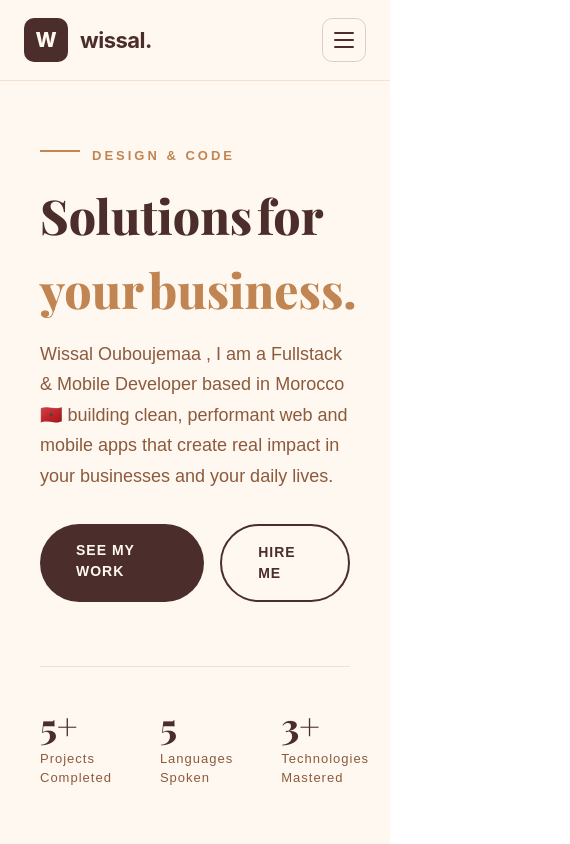
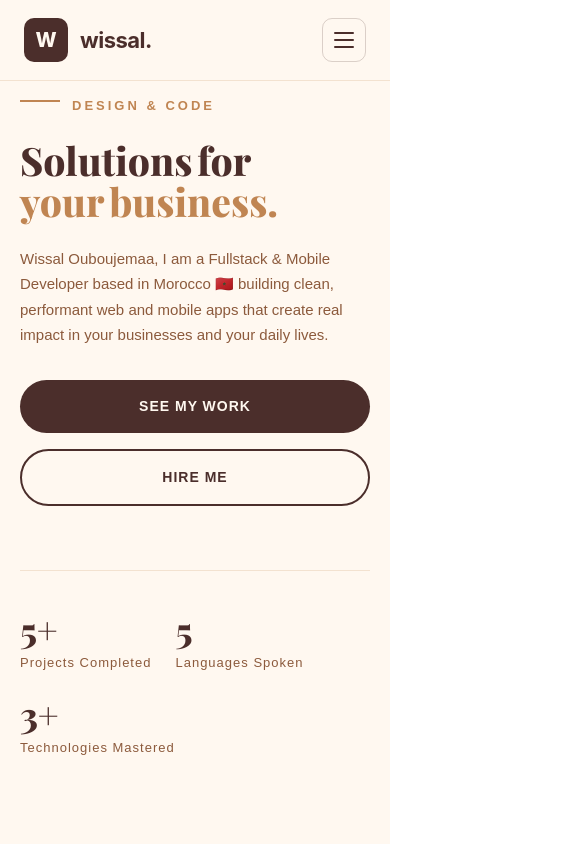
Before and after one commit to wiissal/wiissal-portfolio, a Next.js app: page / in a window 390 px wide. Shown: the top 844 px of the page, 570 px wide, since content can reach past the window. Built offline with nearby package versions, Linux system fonts and the light colour scheme.

Commit message:
fix(responsive): fix hero section mobile layout and overflow

```diff
--- a/src/app/components/Hero.jsx
+++ b/src/app/components/Hero.jsx
@@ -4,8 +4,21 @@ import { motion } from "framer-motion";
 
 export default function Hero() {
   return (
+    <>
+      <style>{`
+        @media (max-width: 768px) {
+          .hero-section { padding: 0 20px !important; }
+          .hero-title { font-size: clamp(36px, 10vw, 64px) !important; }
+          .hero-subtitle { font-size: 15px !important; }
+          .hero-buttons { flex-direction: column !important; }
+          .hero-btn { text-align: center !important; }
+          .hero-stats { gap: 24px !important; flex-wrap: wrap !important; }
+        }
+      `}</style>
+
       <section
         id="home"
+        className="hero-section"
         style={{
           minHeight: "100vh",
           backgroundColor: "#fff8f0",
@@ -14,196 +27,85 @@ export default function Hero() {
           justifyContent: "center",
           padding: "0 40px",
           paddingTop: 80,
+          overflowX: "hidden",
         }}
       >
-      <div
-        style={{
-          maxWidth: 1200,
-          width: "100%",
-          margin: "0 auto",
-          display: "flex",
-          flexDirection: "column",
-          gap: 24,
-        }}
-      >
+        <div style={{ maxWidth: 1200, width: "100%", margin: "0 auto", display: "flex", flexDirection: "column", gap: 24 }}>
+
           {/* Label */}
           <div style={{ display: "flex", alignItems: "center", gap: 12 }}>
             <div style={{ width: 40, height: 2, backgroundColor: "#c08552" }} />
-          <span
-            style={{
-              marginTop: 10,
-              fontSize: 13,
-              fontWeight: 600,
-              letterSpacing: 3,
-              textTransform: "uppercase",
-              color: "#c08552",
-              fontFamily: "sans-serif",
-            }}
-          >
+            <span style={{ marginTop: 10, fontSize: 13, fontWeight: 600, letterSpacing: 3, textTransform: "uppercase", color: "#c08552", fontFamily: "sans-serif" }}>
               Design & Code
             </span>
           </div>
 
-        {/* Line 1 */}
-        <div style={{ display: "flex", gap: "0.3em" }}>
-          <span
-            style={{
-              fontSize: "clamp(48px, 8vw, 96px)",
-              fontWeight: 800,
-              color: "#4b2e2b",
-              lineHeight: 1.05,
-              fontFamily: "var(--font-playfair)",
-            }}
-          >
+          {/* Heading */}
+          <div>
+            <div style={{ display: "flex", gap: "0.3em", flexWrap: "wrap" }}>
+              <span className="hero-title" style={{ fontSize: "clamp(36px, 8vw, 96px)", fontWeight: 800, color: "#4b2e2b", lineHeight: 1.05, fontFamily: "var(--font-playfair)" }}>
                 Solutions
               </span>
-          <span
-            style={{
-              fontSize: "clamp(48px, 8vw, 96px)",
-              fontWeight: 800,
-              color: "#4b2e2b",
-              lineHeight: 1.05,
-              fontFamily: "var(--font-playfair)",
-            }}
-          >
+              <span className="hero-title" style={{ fontSize: "clamp(36px, 8vw, 96px)", fontWeight: 800, color: "#4b2e2b", lineHeight: 1.05, fontFamily: "var(--font-playfair)" }}>
                 for
               </span>
             </div>
-
-        {/* Line 2 */}
-        <div style={{ display: "flex", gap: "0.3em" }}>
-          <span
-            style={{
-              fontSize: "clamp(48px, 8vw, 96px)",
-              fontWeight: 800,
-              color: "#c08552",
-              lineHeight: 1.05,
-              fontFamily: "var(--font-playfair)",
-            }}
-          >
+            <div style={{ display: "flex", gap: "0.3em", flexWrap: "wrap" }}>
+              <span className="hero-title" style={{ fontSize: "clamp(36px, 8vw, 96px)", fontWeight: 800, color: "#c08552", lineHeight: 1.05, fontFamily: "var(--font-playfair)" }}>
                 your
               </span>
-          <span
-            style={{
-              fontSize: "clamp(48px, 8vw, 96px)",
-              fontWeight: 800,
-              color: "#c08552",
-              lineHeight: 1.05,
-              fontFamily: "var(--font-playfair)",
-            }}
-          >
+              <span className="hero-title" style={{ fontSize: "clamp(36px, 8vw, 96px)", fontWeight: 800, color: "#c08552", lineHeight: 1.05, fontFamily: "var(--font-playfair)" }}>
                 business.
               </span>
             </div>
+          </div>
 
           {/* Subtitle */}
-        <p
-          style={{
-            fontSize: 18,
-            color: "#8c5a3c",
-            fontFamily: "sans-serif",
-            maxWidth: 520,
-            lineHeight: 1.7,
-            margin: 0,
-          }}
-        >
-          Wissal Ouboujemaa , I am a Fullstack & Mobile Developer based in
-          Morocco 🇲🇦 building clean, performant web and mobile apps that create
-          real impact in your businesses and your daily lives.
+          <p className="hero-subtitle" style={{ fontSize: 18, color: "#8c5a3c", fontFamily: "sans-serif", maxWidth: 520, lineHeight: 1.7, margin: 0 }}>
+            Wissal Ouboujemaa, I am a Fullstack & Mobile Developer based in Morocco 🇲🇦 building clean, performant web and mobile apps that create real impact in your businesses and your daily lives.
           </p>
 
           {/* CTA Buttons */}
-        <div style={{ display: "flex", gap: 16, marginTop: 8 }}>
+          <div className="hero-buttons" style={{ display: "flex", gap: 16, marginTop: 8 }}>
             <motion.a
               href="#projects"
-            onClick={(e) => {
-              e.preventDefault();
-              document
-                .getElementById("projects")
-                .scrollIntoView({ behavior: "smooth", block: "start" });
-            }}
+              onClick={(e) => { e.preventDefault(); document.getElementById("projects").scrollIntoView({ behavior: "smooth", block: "start" }); }}
               whileHover={{ scale: 1.05 }}
               whileTap={{ scale: 0.95 }}
-            style={{
-              padding: "16px 36px",
-              backgroundColor: "#4b2e2b",
-              color: "#fff8f0",
-              borderRadius: 50,
-              fontSize: 14,
-              fontWeight: 600,
-              letterSpacing: 1,
-              textDecoration: "none",
-              fontFamily: "sans-serif",
-              textTransform: "uppercase",
-            }}
-          >
+              className="hero-btn"
+              style={{ padding: "16px 36px", backgroundColor: "#4b2e2b", color: "#fff8f0", borderRadius: 50, fontSize: 14, fontWeight: 600, letterSpacing: 1, textDecoration: "none", fontFamily: "sans-serif", textTransform: "uppercase" }}>
               See My Work
             </motion.a>
             <motion.a
               href="#contact"
               whileHover={{ scale: 1.05 }}
               whileTap={{ scale: 0.95 }}
-            style={{
-              padding: "16px 36px",
-              backgroundColor: "transparent",
-              color: "#4b2e2b",
-              borderRadius: 50,
-              fontSize: 14,
-              fontWeight: 600,
-              letterSpacing: 1,
-              textDecoration: "none",
-              fontFamily: "sans-serif",
-              textTransform: "uppercase",
-              border: "2px solid #4b2e2b",
-            }}
-          >
+              className="hero-btn"
+              style={{ padding: "16px 36px", backgroundColor: "transparent", color: "#4b2e2b", borderRadius: 50, fontSize: 14, fontWeight: 600, letterSpacing: 1, textDecoration: "none", fontFamily: "sans-serif", textTransform: "uppercase", border: "2px solid #4b2e2b" }}>
               Hire Me
             </motion.a>
           </div>
 
           {/* Stats */}
-        <div
-          style={{
-            display: "flex",
-            gap: 48,
-            marginTop: 40,
-            paddingTop: 40,
-            borderTop: "1px solid rgba(192,133,82,0.2)",
-          }}
-        >
+          <div className="hero-stats" style={{ display: "flex", gap: 48, marginTop: 40, paddingTop: 40, borderTop: "1px solid rgba(192,133,82,0.2)" }}>
             {[
               { number: "5+", label: "Projects Completed" },
               { number: "5", label: "Languages Spoken" },
               { number: "3+", label: "Technologies Mastered" },
             ].map((stat) => (
               <div key={stat.label}>
-              <p
-                style={{
-                  fontSize: 36,
-                  fontWeight: 800,
-                  color: "#4b2e2b",
-                  fontFamily: "var(--font-playfair)",
-                  margin: 0,
-                  lineHeight: 1,
-                }}
-              >
+                <p style={{ fontSize: 36, fontWeight: 800, color: "#4b2e2b", fontFamily: "var(--font-playfair)", margin: 0, lineHeight: 1 }}>
                   {stat.number}
                 </p>
-              <p
-                style={{
-                  fontSize: 13,
-                  color: "#8c5a3c",
-                  fontFamily: "sans-serif",
-                  marginTop: 6,
-                  letterSpacing: 1,
-                }}
-              >
+                <p style={{ fontSize: 13, color: "#8c5a3c", fontFamily: "sans-serif", marginTop: 6, letterSpacing: 1 }}>
                   {stat.label}
                 </p>
               </div>
             ))}
           </div>
+
         </div>
       </section>
+    </>
   );
 }
--- a/src/app/globals.css
+++ b/src/app/globals.css
@@ -15,3 +15,6 @@ body {
   color: #1a1a1a;
   font-family: 'Inter', sans-serif;
 }
+html, body {
+  overflow-x: hidden;
+}
```
Lines whose indentation alone changed are shown as unchanged.
